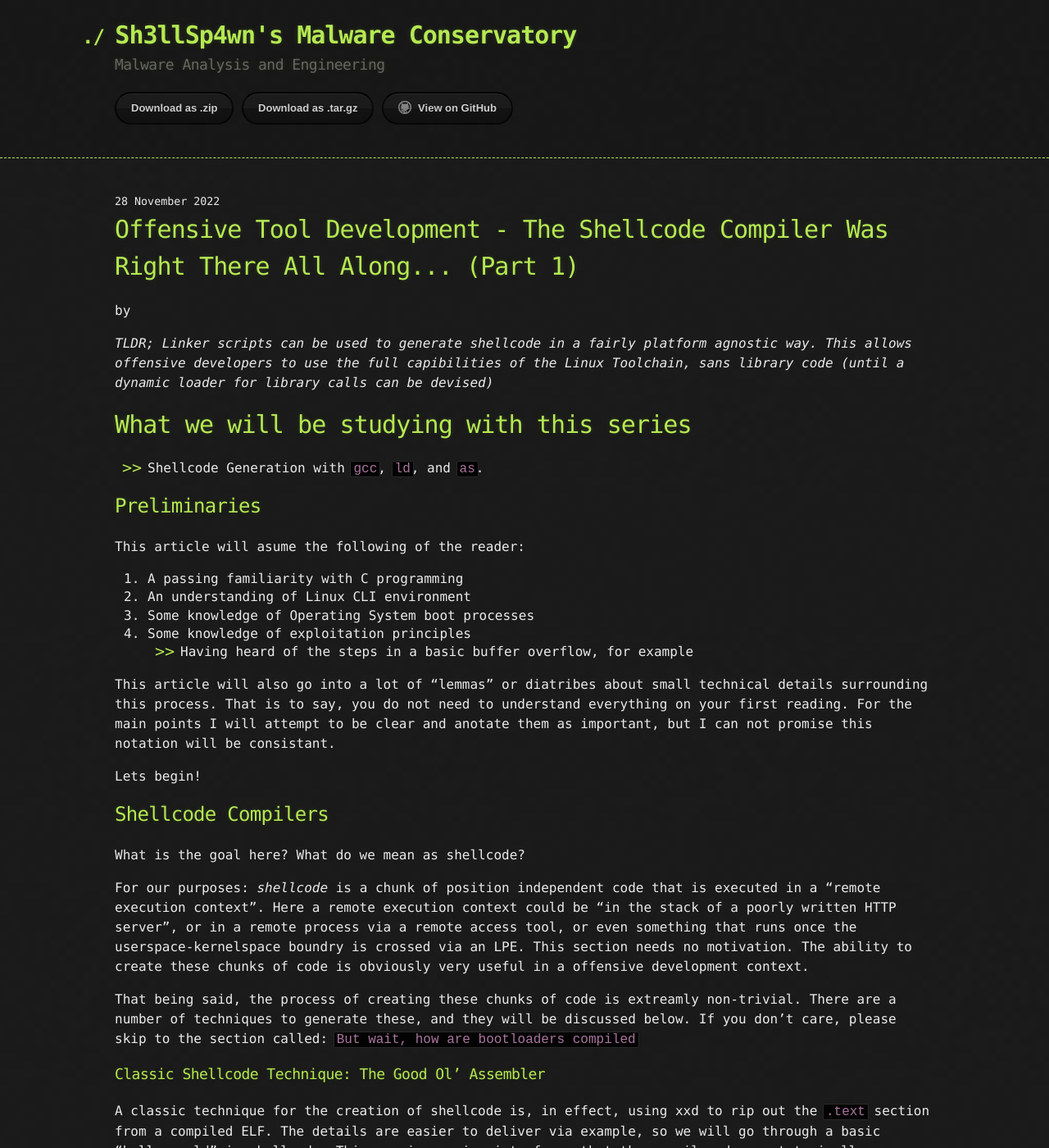
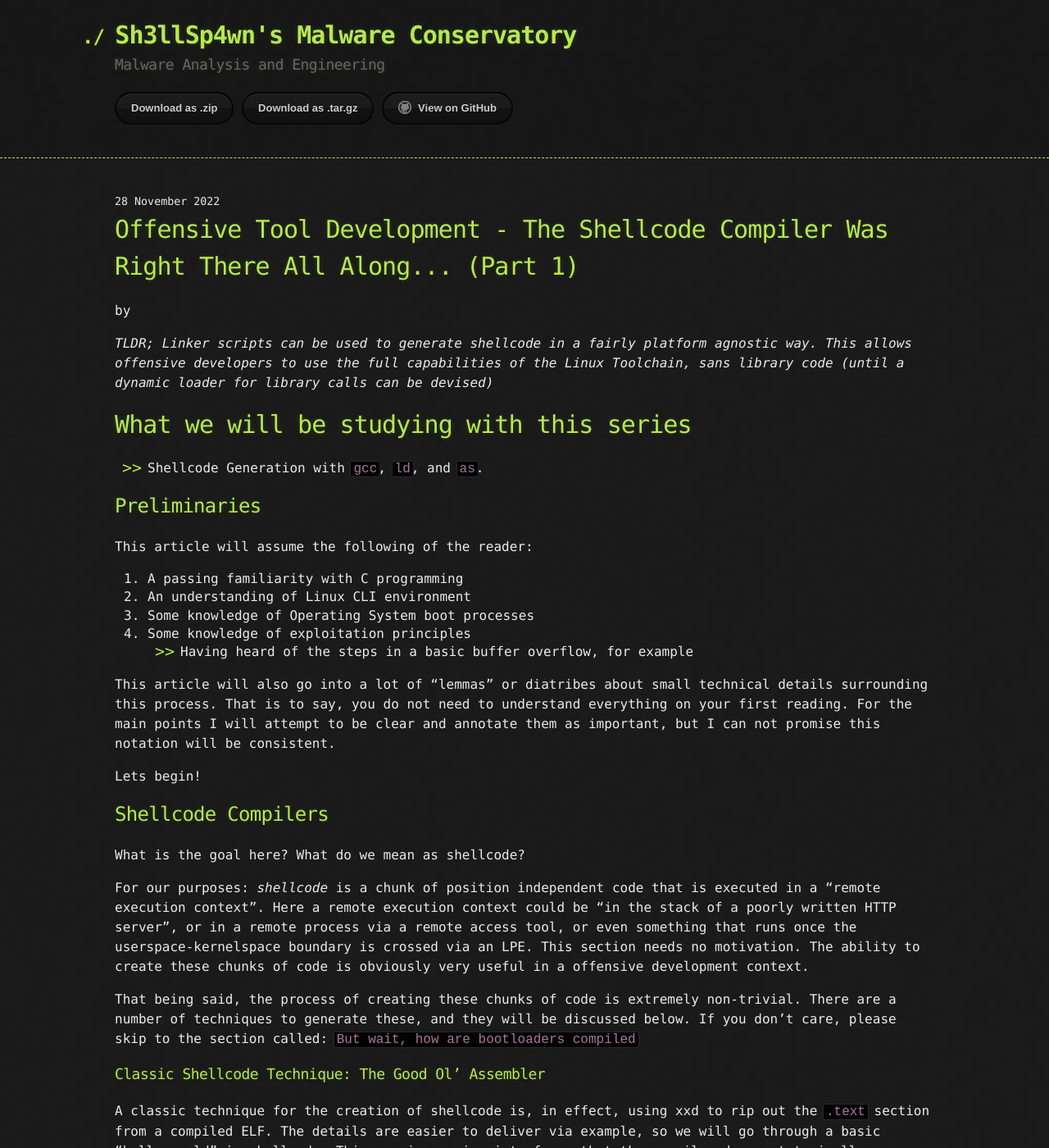
Before and after one commit to Sh3llSp4wn/sh3llsp4wn.github.io, a Jekyll site: the page built from _posts/2022-11-28-Shellcode-With-The-Default-Linux-Toolchain.md, in a window 1280 px wide and 1400 px high. Shown: the whole window at 82% size. Built offline with Jekyll 4.4.1, drawn with Linux system fonts in a browser that asks for light colours; some of the changed text lies outside the part shown.

Commit message:
speeling cheks

````diff
--- a/_posts/2022-11-28-Shellcode-With-The-Default-Linux-Toolchain.md
+++ b/_posts/2022-11-28-Shellcode-With-The-Default-Linux-Toolchain.md
@@ -2,7 +2,7 @@
 layout: post
 title: Offensive Tool Development - The Shellcode Compiler Was Right There All Along... (Part 1)
 ---
-*TLDR; Linker scripts can be used to generate shellcode in a fairly platform agnostic way. This allows offensive developers to use the full capibilities of the Linux Toolchain, sans library code (until a dynamic loader for library calls can be devised)*
+*TLDR; Linker scripts can be used to generate shellcode in a fairly platform agnostic way. This allows offensive developers to use the full capabilities of the Linux Toolchain, sans library code (until a dynamic loader for library calls can be devised)*
 
 
 # What we will be studying with this series
@@ -11,7 +11,7 @@ title: Offensive Tool Development - The Shellcode Compiler Was Right There All A
 
 ## Preliminaries
 
-This article will asume the following of the reader:
+This article will assume the following of the reader:
 
 
 1. A passing familiarity with C programming
@@ -21,7 +21,7 @@ This article will asume the following of the reader:
   * Having heard of the steps in a basic buffer overflow, for example
 
 
-This article will also go into a lot of "lemmas" or diatribes about small technical details surrounding this process. That is to say, you do not need to understand everything on your first reading. For the main points I will attempt to be clear and anotate them as important, but I can not promise this notation will be consistant.
+This article will also go into a lot of "lemmas" or diatribes about small technical details surrounding this process. That is to say, you do not need to understand everything on your first reading. For the main points I will attempt to be clear and annotate them as important, but I can not promise this notation will be consistent.
 
 Lets begin!
 
@@ -29,16 +29,16 @@ Lets begin!
 
 What is the goal here? What do we mean as shellcode?
 
-For our purposes: *shellcode* is a chunk of position independent code that is executed in a "remote execution context". Here a remote execution context could be "in the stack of a poorly written HTTP server", or in a remote process via a remote access tool, or even something that runs once the userspace-kernelspace boundry is crossed via an LPE. This section needs no motivation. The ability to create these chunks of code is obviously very useful in a offensive development context.
+For our purposes: *shellcode* is a chunk of position independent code that is executed in a "remote execution context". Here a remote execution context could be "in the stack of a poorly written HTTP server", or in a remote process via a remote access tool, or even something that runs once the userspace-kernelspace boundary is crossed via an LPE. This section needs no motivation. The ability to create these chunks of code is obviously very useful in a offensive development context.
 
 
-That being said, the process of creating these chunks of code is extreamly non-trivial. There are a number of techniques to generate these, and they will be discussed below. If you don't care, please skip to the section called: `But wait, how are bootloaders compiled`
+That being said, the process of creating these chunks of code is extremely non-trivial. There are a number of techniques to generate these, and they will be discussed below. If you don't care, please skip to the section called: `But wait, how are bootloaders compiled`
 
 
 
 ### Classic Shellcode Technique: The Good Ol' Assembler
 
-A classic technique for the creation of shellcode is, in effect, using xxd to rip out the `.text` section from a compiled ELF. The details are easier to deliver via example, so we will go through a basic "hello world" in shellcode. This requires using interfaces that the compiler does not typically expose to programmers. So for our example, we will emulate the following C code in assembely "language".
+A classic technique for the creation of shellcode is, in effect, using xxd to rip out the `.text` section from a compiled ELF. The details are easier to deliver via example, so we will go through a basic "hello world" in shellcode. This requires using interfaces that the compiler does not typically expose to programmers. So for our example, we will emulate the following C code in assembly "language".
 
 ```C
 
````
Also changed, not shown: other parts of _posts/2022-11-28-Shellcode-With-The-Default-Linux-Toolchain.md (+5 -5 lines).
